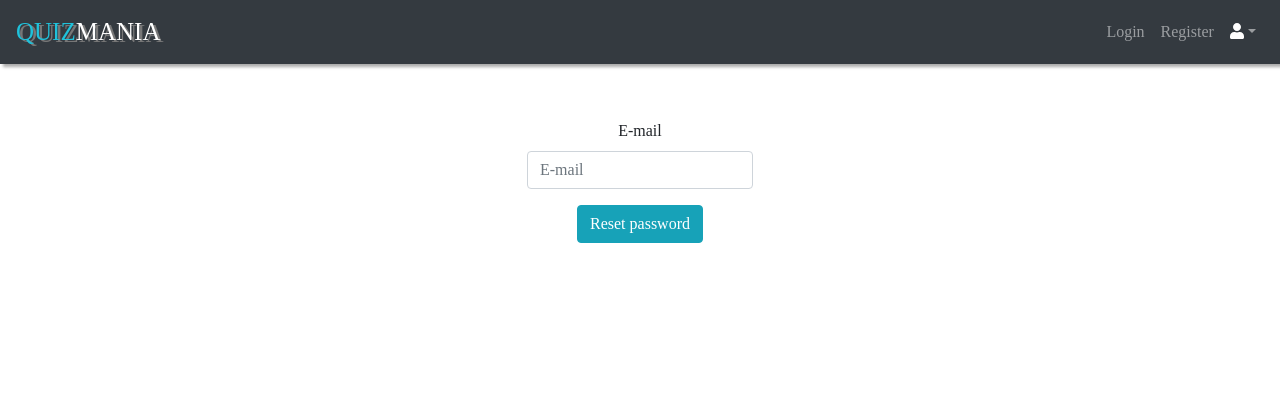
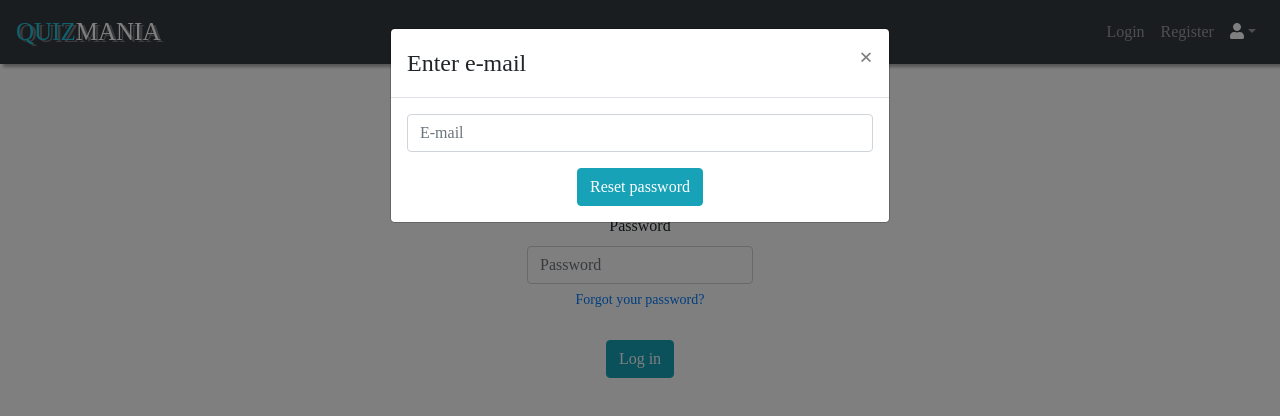
Before and after one commit to gabrysiam8/quizmania-frontend, a React (Create React App) app: page /login in a window 1280 px wide. Both pictures are taken after a click on the button "Forgot your password?". Shown: the top 416 px of the page. Built offline with nearby package versions, Linux system fonts and the light colour scheme; a web font is replaced by a local one.

Commit message:
Refactor reset password component

```diff
--- a/src/App.css
+++ b/src/App.css
@@ -41,7 +41,7 @@ body {
     margin-bottom: 25px;
 }
 
-.QuizDetailsPage, .QuestionPopup{
+.QuizDetailsPage, .centerPopup{
     text-align: center;
 }
 
--- /dev/null
+++ b/src/components/auth/EmailModal.js
@@ -0,0 +1,94 @@
+import React, { Component } from 'react';
+import { Form, Button, Modal, Alert } from 'react-bootstrap';
+import API from '../../utils/API';
+
+export class EmailModal extends Component {
+    constructor(props) {
+        super(props);
+
+        this.state = {
+            email: props.email,
+            showMessage: false,
+            message: "",
+            validated: false,
+            confirmation: props.type
+        };
+
+        this.handleChange = this.handleChange.bind(this);
+        this.handleSendResetEmail = this.handleSendResetEmail.bind(this);
+        this.renderBody = this.renderBody.bind(this)
+    }
+
+    handleChange(event) {
+        this.setState({
+            [event.target.name]: event.target.value
+        });
+    }
+
+    handleSendResetEmail(event) {
+        event.preventDefault();
+        const form = event.currentTarget;
+        if (form.checkValidity() === false) {
+          event.stopPropagation();
+        } else {
+            this.refs.btn.setAttribute("disabled", "disabled");
+            const { email } = this.state;
+            API
+                .get("/auth/resetPassword?email="+email)
+                .then(res => {
+                    this.setState({
+                        showMessage: false,
+                        confirmation: "reset your password"
+                    });
+                })
+                .catch(err => {
+                    this.setState({
+                        showMessage: true,
+                        message: err.response.data
+                    });
+                    this.refs.btn.removeAttribute("disabled");
+                });
+        }
+        this.setState({ validated: true });
+    }
+
+    renderBody() {
+        if(this.state.confirmation==="") {
+            return <Form noValidate validated={this.state.validated} onSubmit={this.handleSendResetEmail} >
+                        <Form.Group controlId="email">
+                            <Form.Control required type="email" name="email" placeholder="E-mail" onChange={this.handleChange}/>
+                        </Form.Group>
+
+                        <Button ref="btn" variant="info" type="submit">
+                            Reset password
+                        </Button>
+                    </Form>
+        }
+        return <p>An email was sent to: {this.state.email}.
+                Open this email and click the link to {this.state.confirmation}.</p>
+    }
+
+    render() {
+        return (
+            <div >
+                <Modal className="centerPopup" show={true} onHide={this.props.hide}>
+                    <Modal.Header closeButton>
+                        <Modal.Title>{this.state.confirmation==="" ? 'Enter e-mail' : 'Almost done...'}</Modal.Title>
+                    </Modal.Header>
+                    <Modal.Body >
+                        {this.renderBody()}
+                    </Modal.Body>
+                    {this.state.showMessage ?
+                        <Alert className="dangerAlert" variant="danger">
+                            <p>{this.state.message}</p>
+                        </Alert>
+                        :
+                        null
+                    }
+                </Modal>
+            </div>
+        )
+    }
+}
+
+export default EmailModal
--- a/src/components/auth/LoginForm.js
+++ b/src/components/auth/LoginForm.js
@@ -1,7 +1,7 @@
-import React, { Component, Fragment } from 'react';
-import { Form, Button, Alert, Modal } from 'react-bootstrap';
+import React, { Component } from 'react';
+import { Form, Button, Alert } from 'react-bootstrap';
 import AuthService from '../../service/AuthService';
-import API from '../../utils/API';
+import EmailModal from './EmailModal';
 
 class LoginForm extends Component {
 
@@ -9,49 +9,29 @@ class LoginForm extends Component {
         super(props);
 
         this.state = {
-            email: "",
             username: "",
             password: "",
-            showModal: false,
+            emailModal: false,
             showMessage: false,
             message: "",
-            validated: false,
-            resetPassword: false
+            validated: false
         };
 
-        this.renderControls = this.renderControls.bind(this);
         this.handleForgotPassword = this.handleForgotPassword.bind(this);
+        this.hideModal = this.hideModal.bind(this);
         this.handleChange = this.handleChange.bind(this);
         this.handleSubmit = this.handleSubmit.bind(this);
     }
 
-    renderControls() {
-        if(this.state.resetPassword)
-            return (
-                <Form.Group controlId="email">
-                    <Form.Label>E-mail</Form.Label>
-                    <Form.Control required type="email" name="email" placeholder="E-mail" onChange={this.handleChange}/>
-                </Form.Group>
-            );
-        return (
-            <Fragment>
-                <Form.Group controlId="username">
-                    <Form.Label>Username</Form.Label>
-                    <Form.Control required type="text" name="username" placeholder="Username" onChange={this.handleChange}/>
-                </Form.Group>
-
-                <Form.Group className="passwordInput" controlId="password">
-                    <Form.Label>Password</Form.Label>
-                    <Form.Control required type="password" name="password" placeholder="Password" onChange={this.handleChange}/>
-                    <Button variant="link" size="sm" onClick={this.handleForgotPassword}>Forgot your password?</Button>
-                </Form.Group>
-            </Fragment>
-        );
+    handleForgotPassword(event) {
+        this.setState({
+            emailModal: <EmailModal hide={this.hideModal} email="" type=""/>
+        });
     }
 
-    handleForgotPassword(event) {
+    hideModal() {
         this.setState({
-            resetPassword: true
+            emailModal: null
         });
     }
 
@@ -69,24 +49,9 @@ class LoginForm extends Component {
         } else {
             this.refs.btn.setAttribute("disabled", "disabled");
 
-            const { email, username, password } = this.state;
+            const { username, password } = this.state;
             const { history } = this.props;
-            this.state.resetPassword ?
-                API
-                    .get("/auth/resetPassword?email="+email)
-                    .then(res => {
-                        this.setState({
-                            showModal: true
-                        });
-                    })
-                    .catch(err => {
-                        this.setState({
-                            showMessage: true,
-                            message: err.response.data
-                        });
-                        this.refs.btn.removeAttribute("disabled");
-                    })
-            :
+
             AuthService
                 .login(username, password)
                 .then(res => {
@@ -107,15 +72,22 @@ class LoginForm extends Component {
     }
 
     render() {
-        const formControls = this.renderControls();
-
         return (
             <div className="LoginForm">
                 <Form noValidate validated={this.state.validated} onSubmit={this.handleSubmit} >
-                    {formControls}
+                    <Form.Group controlId="username">
+                        <Form.Label>Username</Form.Label>
+                        <Form.Control required type="text" name="username" placeholder="Username" onChange={this.handleChange}/>
+                    </Form.Group>
+
+                    <Form.Group className="passwordInput" controlId="password">
+                        <Form.Label>Password</Form.Label>
+                        <Form.Control required type="password" name="password" placeholder="Password" onChange={this.handleChange}/>
+                        <Button variant="link" size="sm" onClick={this.handleForgotPassword}>Forgot your password?</Button>
+                    </Form.Group>
 
                     <Button ref="btn" variant="info" type="submit">
-                        {this.state.resetPassword ? 'Reset password' : 'Log in'}
+                        Log in
                     </Button>
                 </Form>
                 {this.state.showMessage ?
@@ -125,15 +97,7 @@ class LoginForm extends Component {
                     :
                     null
                 }
-                <Modal size="lg" show={this.state.showModal} onHide={this.togglePopup}>
-                    <Modal.Header closeButton>
-                        <Modal.Title>Almost done...</Modal.Title>
-                    </Modal.Header>
-                    <Modal.Body>
-                        <p>An email was sent to: {this.state.email}.
-                        Open this email and click the link to reset your password.</p>
-                    </Modal.Body>
-                </Modal>
+                {this.state.emailModal}
             </div>
         );
     }
--- a/src/components/auth/RegisterForm.js
+++ b/src/components/auth/RegisterForm.js
@@ -1,7 +1,8 @@
 import React, { Component } from 'react';
-import { Form, Button, Alert, Modal } from 'react-bootstrap';
+import { Form, Button, Alert } from 'react-bootstrap';
 import AuthService from '../../service/AuthService';
 import PasswordStrengthBar from 'react-password-strength-bar'
+import EmailModal from './EmailModal';
 
 class RegisterForm extends Component {
 
@@ -13,14 +14,14 @@ class RegisterForm extends Component {
             username: "",
             password: "",
             validated: false,
-            showModal: false,
+            emailModal: false,
             showMessage: false,
             message: ""
         };
 
         this.handleChange = this.handleChange.bind(this);
         this.handleSubmit = this.handleSubmit.bind(this);
-        this.togglePopup = this.togglePopup.bind(this);
+        this.hideModal = this.hideModal.bind(this);
     }
 
     handleChange(event) {
@@ -42,7 +43,7 @@ class RegisterForm extends Component {
                 .register(email, username, password)
                 .then(() => {
                     this.setState({
-                        showModal: true
+                        emailModal: <EmailModal hide={this.hideModal} email={email} type="activate your account"/>
                     });
                     this.refs.btn.removeAttribute("disabled");
                 })
@@ -57,9 +58,9 @@ class RegisterForm extends Component {
         this.setState({ validated: true });
     }
 
-    togglePopup() {
+    hideModal() {
         this.setState({
-          showModal: !this.state.showModal
+            emailModal: null
         });
         this.props.history.push('login');
     }
@@ -84,7 +85,6 @@ class RegisterForm extends Component {
                         <PasswordStrengthBar password={this.state.password} />
                     </Form.Group>
 
-
                     <Button ref="btn" variant="info" type="submit">
                         Register
                     </Button>
@@ -96,15 +96,7 @@ class RegisterForm extends Component {
                     :
                     null
                 }
-                <Modal size="lg" show={this.state.showModal} onHide={this.togglePopup}>
-                    <Modal.Header closeButton>
-                        <Modal.Title>Almost done...</Modal.Title>
-                    </Modal.Header>
-                    <Modal.Body>
-                        <p>A verification email was sent to: {this.state.email}.
-                        Open this email and click the link to activate your account.</p>
-                    </Modal.Body>
-                </Modal>
+                {this.state.emailModal}
             </div>
         );
     }
--- a/src/components/auth/ResetPasswordForm.js
+++ b/src/components/auth/ResetPasswordForm.js
@@ -17,7 +17,7 @@ export class ResetPasswordForm extends Component {
             validated: false,
             showMessage: false,
             message: "",
-            showAlert: false
+            alert: null
         };
 
         this.onConfirm = this.onConfirm.bind(this);
@@ -49,8 +49,11 @@ export class ResetPasswordForm extends Component {
 
             API.put("/user/"+userId+"/password", { newPassword, passwordConfirmation })
                 .then((res) => {
+                    const successAlert = <SweetAlert success title="Success!" confirmBtnText="Log in" onConfirm={this.onConfirm}>
+                                            Password was successfully reset!
+                                        </SweetAlert>
                     this.setState({
-                        showAlert: true
+                        alert: successAlert
                     });
 
                 })
@@ -116,13 +119,7 @@ export class ResetPasswordForm extends Component {
                     :
                     null
                 }
-                {this.state.showAlert ?
-                    <SweetAlert success title="Success!" confirmBtnText="Log in" onConfirm={this.onConfirm}>
-                        Password was successfully reset!
-                    </SweetAlert>
-                    :
-                    null
-                }
+                {this.state.alert}
             </div>
         );
     }
--- a/src/components/quizAdd/QuestionPopup.js
+++ b/src/components/quizAdd/QuestionPopup.js
@@ -24,7 +24,7 @@ export class QuestionPopup extends Component {
             }
 
         return (
-            <div className="QuestionPopup">
+            <div className="centerPopup">
                 <QuestionForm
                     editMode={editMode}
                     initialState={question}
--- a/src/components/user/ChangePasswordForm.js
+++ b/src/components/user/ChangePasswordForm.js
@@ -2,6 +2,7 @@ import React, { Component } from 'react';
 import { Form, Button, Alert } from 'react-bootstrap';
 import API from "../../utils/API";
 import PasswordStrengthBar from 'react-password-strength-bar';
+import SweetAlert from 'react-bootstrap-sweetalert';
 
 class ChangePasswordForm extends Component {
 
@@ -14,7 +15,8 @@ class ChangePasswordForm extends Component {
             passwordConfirmation: "",
             validated: false,
             showMessage: false,
-            message: ""
+            message: "",
+            alert: null
         };
 
         this.handleChange = this.handleChange.bind(this);
@@ -40,12 +42,11 @@ class ChangePasswordForm extends Component {
 
             API.put("/user/me/password", { oldPassword, newPassword, passwordConfirmation })
                 .then((res) => {
-                    history.push({
-                        pathname: '/user/me',
-                        state: {
-                            passwordChanged: true,
-                            message: res.data
-                        }
+                    const successAlert = <SweetAlert success title="Success!" confirmBtnText="Ok" onConfirm={() => history.push('/user/me')}>
+                                            {res.data}
+                                        </SweetAlert>
+                    this.setState({
+                        alert: successAlert
                     });
                 })
                 .catch(err => {
@@ -90,6 +91,7 @@ class ChangePasswordForm extends Component {
                     :
                     null
                 }
+                {this.state.alert}
             </div>
         );
     }
--- a/src/components/user/UserProfile.js
+++ b/src/components/user/UserProfile.js
@@ -1,5 +1,5 @@
 import React, { Component, Fragment } from 'react';
-import { Card, Spinner, Button, Alert } from 'react-bootstrap';
+import { Card, Spinner, Button } from 'react-bootstrap';
 import CountUp from 'react-countup';
 import API from '../../utils/API';
 
@@ -37,19 +37,8 @@ class UserProfile extends Component {
 
     render() {
         const { loading, user } = this.state;
-        const { history, location } = this.props;
-        var alert = null;
-        if(location.state) {
-            const alertVariant = location.state.passwordChanged ? "success" : "danger";
-            alert = <Alert variant={alertVariant} onClose={() => history.replace({ pathname: "/user/me", state: "" })} dismissible>
-                        {location.state.message}
-                    </Alert>
-        }
         return (
             <div className="UserProfile">
-                <div>
-                    {alert}
-                </div>
                 {loading ?
                     <Spinner animation="border" variant="info" />
                     :
```
Lines whose indentation alone changed are shown as unchanged.
